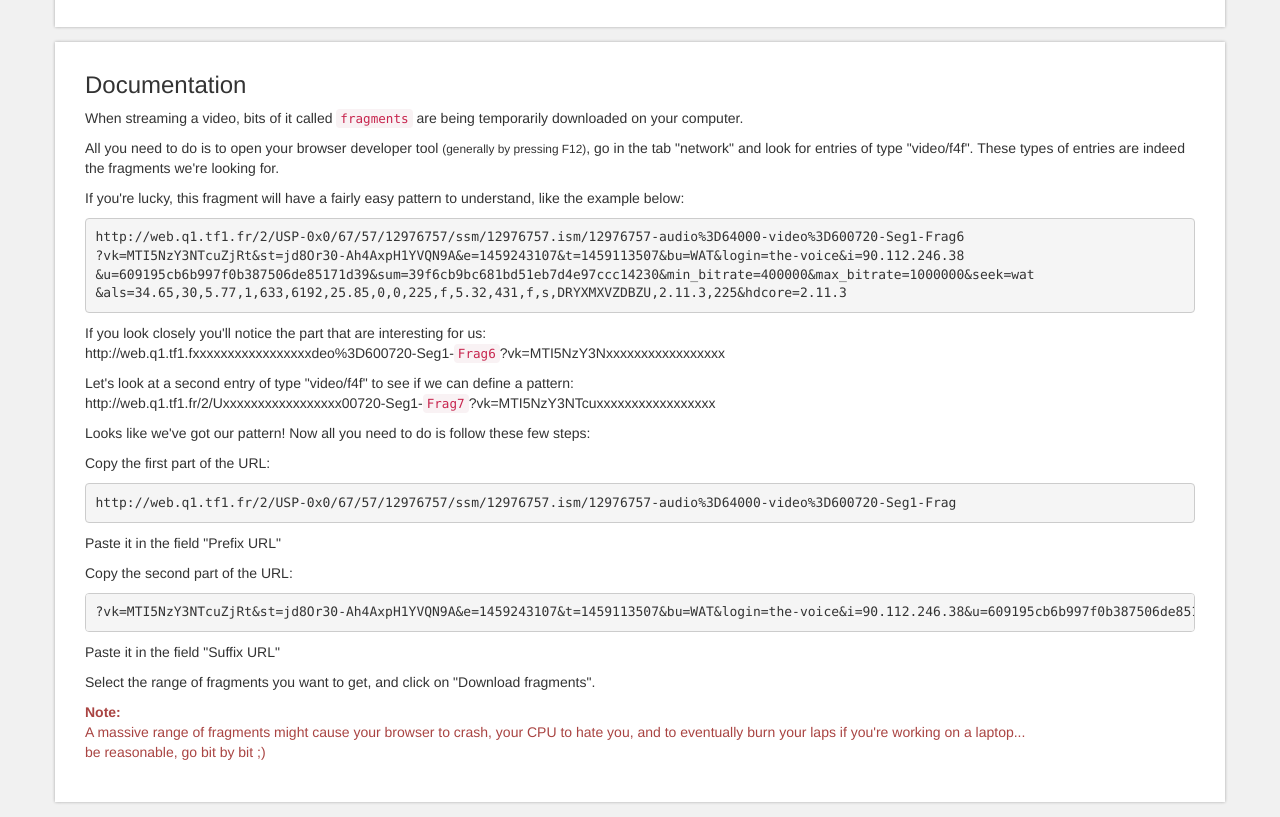
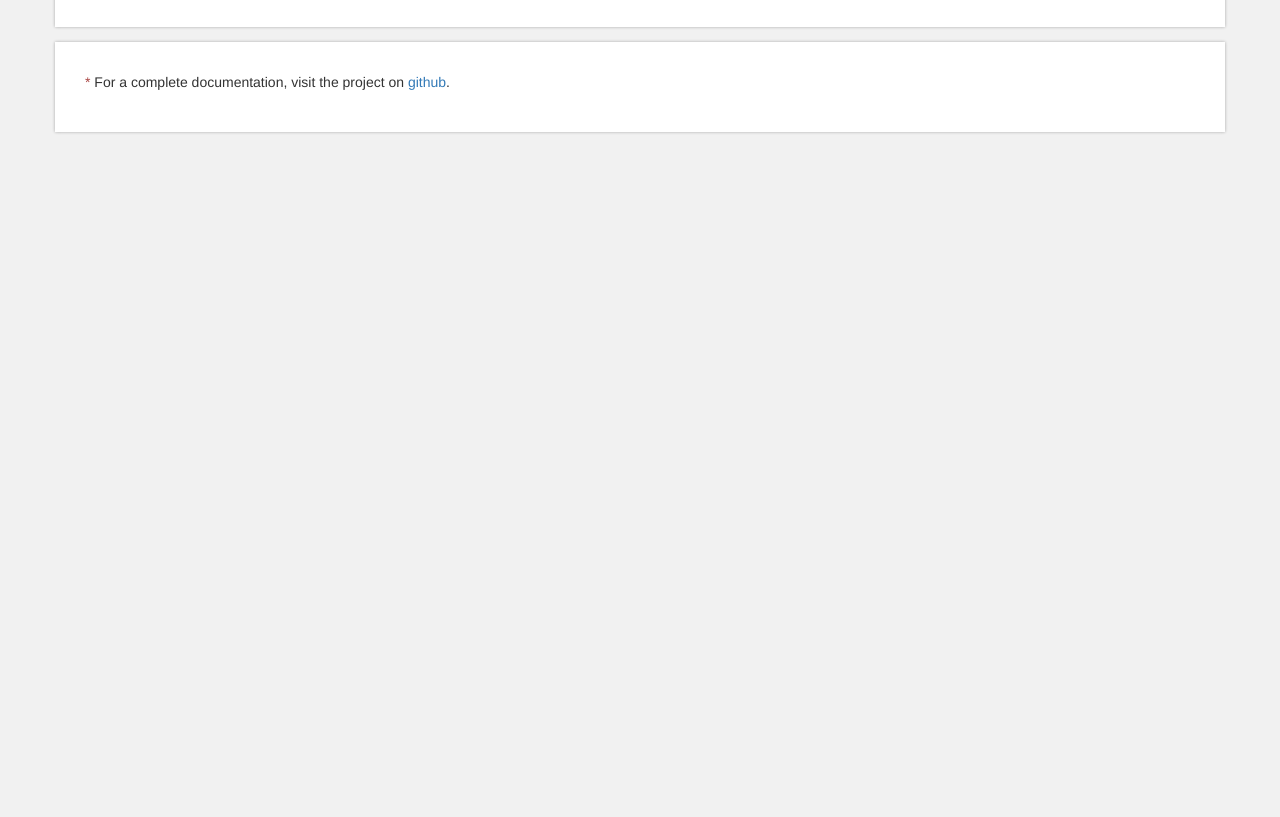
Before and after one commit to kennycaiguo/video-fragment-sniffer, a plain HTML site: page index.html in a window 1280 px wide. Shown: the part 446-1263 px from the top of the page. After the commit the page ends 800 px from the top, so only its background shows below. Drawn offline with nearby package versions, Linux system fonts and the light colour scheme.

Commit message:
Made a few adjustments in the README and removed the documentation from the HTML file...

```diff
--- a/index.html
+++ b/index.html
@@ -13,7 +13,7 @@
       <div class="row">
         <div class="col-md-8 col-md-offset-2">
           <h1>Video Fragment Sniffer</h1>
-          <h2><small>Get fragments from a streamed video</small></h2>
+          <h2><small>Get fragments from a streamed video<span class="text-danger">*</span></small></h2>
           <hr>
           <form class="form-horizontal" id="getFragments">
             <div class="form-group">
@@ -66,22 +66,7 @@
       </div>
     </div>
     <div class="main container">
-      <h3>Documentation</h3>
-      <p>When streaming a video, bits of it called <code>fragments</code> are being temporarily downloaded on your computer.</p>
-      <p>All you need to do is to open your browser developer tool <small>(generally by pressing F12)</small>, go in the tab "network" and look for entries of type "video/f4f". These types of entries are indeed the fragments we're looking for.</p>
-      <p>If you're lucky, this fragment will have a fairly easy pattern to understand, like the example below:</p>
-      <pre>http://web.q1.tf1.fr/2/USP-0x0/67/57/12976757/ssm/12976757.ism/12976757-audio%3D64000-video%3D600720-Seg1-Frag6<br />?vk=MTI5NzY3NTcuZjRt&st=jd8Or30-Ah4AxpH1YVQN9A&e=1459243107&t=1459113507&bu=WAT&login=the-voice&i=90.112.246.38<br />&u=609195cb6b997f0b387506de85171d39&sum=39f6cb9bc681bd51eb7d4e97ccc14230&min_bitrate=400000&max_bitrate=1000000&seek=wat<br />&als=34.65,30,5.77,1,633,6192,25.85,0,0,225,f,5.32,431,f,s,DRYXMXVZDBZU,2.11.3,225&hdcore=2.11.3</pre>
-      <p>If you look closely you'll notice the part that are interesting for us:<br />http://web.q1.tf1.fxxxxxxxxxxxxxxxxxdeo%3D600720-Seg1-<code>Frag6</code>?vk=MTI5NzY3Nxxxxxxxxxxxxxxxxx</p>
-      <p>Let's look at a second entry of type "video/f4f" to see if we can define a pattern:<br />http://web.q1.tf1.fr/2/Uxxxxxxxxxxxxxxxxx00720-Seg1-<code>Frag7</code>?vk=MTI5NzY3NTcuxxxxxxxxxxxxxxxxx</p>
-      <p>Looks like we've got our pattern! Now all you need to do is follow these few steps:</p>
-      <p>Copy the first part of the URL:</p>
-      <pre>http://web.q1.tf1.fr/2/USP-0x0/67/57/12976757/ssm/12976757.ism/12976757-audio%3D64000-video%3D600720-Seg1-Frag</pre>
-      <p>Paste it in the field "Prefix URL"</p>
-      <p>Copy the second part of the URL:</p>
-      <pre>?vk=MTI5NzY3NTcuZjRt&st=jd8Or30-Ah4AxpH1YVQN9A&e=1459243107&t=1459113507&bu=WAT&login=the-voice&i=90.112.246.38&u=609195cb6b997f0b387506de85171d39&sum=39f6cb9bc681bd51eb7d4e97ccc14230&min_bitrate=400000&max_bitrate=1000000&seek=wat&als=34.65,30,5.77,1,633,6192,25.85,0,0,225,f,5.32,431,f,s,DRYXMXVZDBZU,2.11.3,225&hdcore=2.11.3</pre>
-      <p>Paste it in the field "Suffix URL"</p>
-      <p>Select the range of fragments you want to get, and click on "Download fragments".</p>
-      <p class="text-danger"><strong>Note:</strong><br />A massive range of fragments might cause your browser to crash, your CPU to hate you, and to eventually burn your laps if you're working on a laptop...<br />be reasonable, go bit by bit ;)</p>
+      <p><span class="text-danger">*</span> For a complete documentation, visit the project on <a href="https://github.com/seedjay/video-fragment-sniffer/blob/master/README.md">github</a>.</p>
     </div>
     <script type="text/javascript" src="https://code.jquery.com/jquery-2.2.2.min.js"></script>
     <script type="text/javascript" src="https://maxcdn.bootstrapcdn.com/bootstrap/3.3.6/js/bootstrap.min.js"></script>
```
Also changed, not shown: 1 other file.
